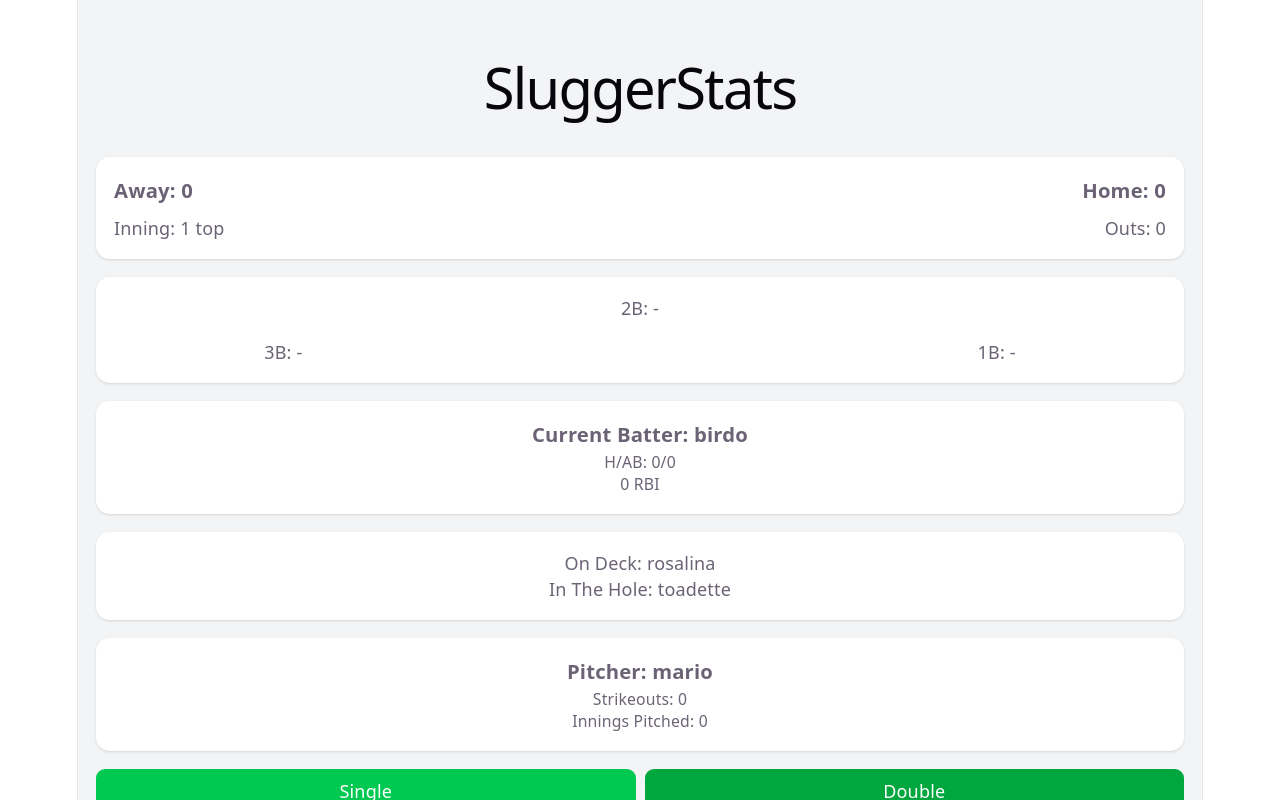
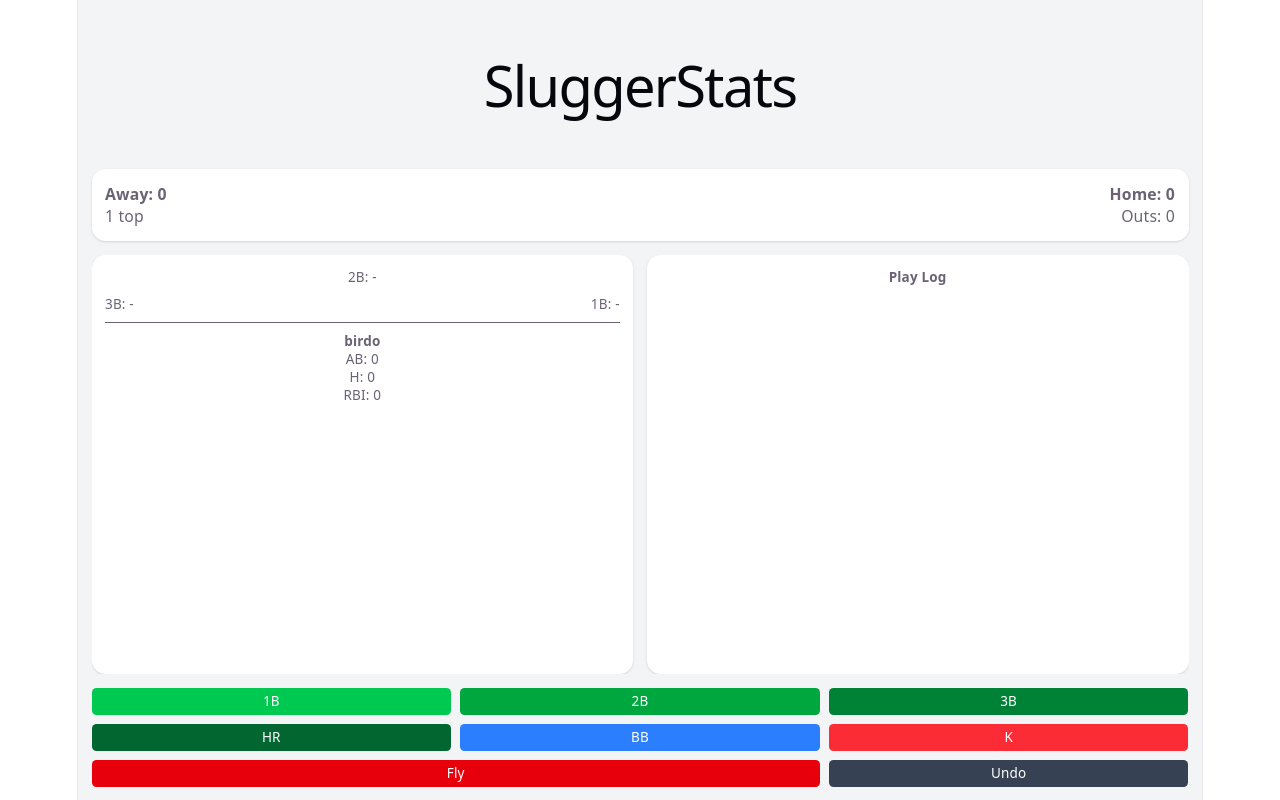
Before and after one commit to lukesantos34/SluggersStats, a React (Vite) app: page / in a window 1280 px wide. Shown: the top 800 px of the page. Built offline with nearby package versions, Linux system fonts and the light colour scheme.

Commit message:
add basic play log window

```diff
--- a/src/App.tsx
+++ b/src/App.tsx
@@ -35,162 +35,99 @@ export default function App() {
   const currentBatter = lineup[battingIndex]
 
   return (
-    <div className="min-h-screen bg-gray-100 p-4 space-y-4">
-      <h1 className="text-2xl font-bold text-center">
+    <div className="h-screen bg-gray-100 p-3 flex flex-col gap-3">
+      <h1 className="text-xl font-bold text-center">
         SluggerStats
       </h1>
 
-      {/* Scoreboard */}
-      <div className="bg-white rounded-xl shadow p-4 space-y-2">
-        <div className="flex justify-between text-lg font-semibold">
+      {/* Top Section */}
+      <div className="bg-white rounded-xl shadow p-3 text-sm">
+        <div className="flex justify-between font-semibold">
           <span>Away: {gameState.score.away}</span>
           <span>Home: {gameState.score.home}</span>
         </div>
 
         <div className="flex justify-between">
           <span>
-            Inning: {gameState.inning}{" "}
-            {gameState.inningSide}
+            {gameState.inning} {gameState.inningSide}
           </span>
           <span>Outs: {gameState.outs}</span>
         </div>
       </div>
 
-      {/* Bases */}
-      <div className="bg-white rounded-xl shadow p-4">
-        <div className="grid grid-cols-3 gap-4 text-center">
-          <div></div>
+      {/* Middle Section */}
+      <div className="flex flex-1 gap-3 overflow-hidden">
+        {/* Left: Bases + Stats */}
+        <div className="flex-1 bg-white rounded-xl shadow p-3 text-xs space-y-2">
           <div>
             2B: {gameState.bases.second ?? "-"}
           </div>
-          <div></div>
-
-          <div>
+          <div className="flex justify-between">
+            <span>
               3B: {gameState.bases.third ?? "-"}
-          </div>
-          <div></div>
-          <div>
+            </span>
+            <span>
               1B: {gameState.bases.first ?? "-"}
-          </div>
-        </div>
+            </span>
           </div>
 
-      {/* Current Batter */}
-      <div className="bg-white rounded-xl shadow p-4 space-y-2">
-        <p className="font-semibold text-lg">
-          Current Batter: {currentBatter}
-        </p>
-
-        <div className="text-sm">
-          <p>
-            H/AB: {gameState.playerStats[currentBatter].hits}/{gameState.playerStats[currentBatter].atBats}
+          <div className="pt-2 border-t">
+            <p className="font-semibold">
+              {currentBatter}
             </p>
             <p>
-            {gameState.playerStats[currentBatter].rbis} RBI
+              AB: {gameState.playerStats[currentBatter].atBats}
+            </p>
+            <p>
+              H: {gameState.playerStats[currentBatter].hits}
+            </p>
+            <p>
+              RBI: {gameState.playerStats[currentBatter].rbis}
             </p>
           </div>
         </div>
 
-      {/* On Deck / In The Hole */}
-      <div className="bg-white rounded-xl shadow p-4">
-        <p className="font-medium">
-          On Deck: {
-            lineup[(battingIndex + 1) % lineup.length]
-          }
+        {/* Right: Play Log */}
+        <div className="flex-1 bg-white rounded-xl shadow p-3 text-xs overflow-y-auto">
+          <p className="font-semibold mb-2">
+            Play Log
           </p>
-        <p className="font-medium">
-          In The Hole: {
-            lineup[(battingIndex + 2) % lineup.length]
-          }
-        </p>
-      </div>
-
-      {/* Current Pitcher */}
-      <div className="bg-white rounded-xl shadow p-4 space-y-2">
-        <p className="font-semibold text-lg">
-          Pitcher: {
-            isTop
-              ? gameState.pitcherHome
-              : gameState.pitcherAway
-          }
-        </p>
-
-        <div className="text-sm">
-          <p>
-            Strikeouts: {
-              gameState.playerStats[
-                isTop
-                  ? gameState.pitcherHome
-                  : gameState.pitcherAway
-              ].strikeoutsPitched
-            }
-          </p>
-          <p>
-            Innings Pitched: {
-              gameState.playerStats[
-                isTop
-                  ? gameState.pitcherHome
-                  : gameState.pitcherAway
-              ].inningsPitched
-            }
-          </p>
+          {gameState.playLog
+            .slice()
+            .reverse()
+            .map((play, index) => (
+              <p key={index}>{play}</p>
+            ))}
         </div>
       </div>
 
-      {/* Controls */}
-      <div className="grid grid-cols-2 gap-2">
-        <button
-          onClick={() => handlePlay("single")}
-          className="bg-green-500 text-white rounded-lg p-2"
-        >
-          Single
+      {/* Bottom Controls */}
+      <div className="grid grid-cols-3 gap-2 text-xs">
+        <button onClick={() => handlePlay("single")} className="bg-green-500 text-white rounded p-1">
+          1B
         </button>
-        <button
-          onClick={() => handlePlay("double")}
-          className="bg-green-600 text-white rounded-lg p-2"
-        >
-          Double
+        <button onClick={() => handlePlay("double")} className="bg-green-600 text-white rounded p-1">
+          2B
         </button>
-        <button
-          onClick={() => handlePlay("triple")}
-          className="bg-green-700 text-white rounded-lg p-2"
-        >
-          Triple
+        <button onClick={() => handlePlay("triple")} className="bg-green-700 text-white rounded p-1">
+          3B
         </button>
-        <button
-          onClick={() => handlePlay("homerun")}
-          className="bg-green-800 text-white rounded-lg p-2"
-        >
-          Home Run
+        <button onClick={() => handlePlay("homerun")} className="bg-green-800 text-white rounded p-1">
+          HR
         </button>
-
-        <button
-          onClick={() => handlePlay("walk")}
-          className="bg-blue-500 text-white rounded-lg p-2"
-        >
-          Walk
+        <button onClick={() => handlePlay("walk")} className="bg-blue-500 text-white rounded p-1">
+          BB
         </button>
-        <button
-          onClick={() => handlePlay("strikeout")}
-          className="bg-red-500 text-white rounded-lg p-2"
-        >
-          Strikeout
+        <button onClick={() => handlePlay("strikeout")} className="bg-red-500 text-white rounded p-1">
+          K
         </button>
-        <button
-          onClick={() => handlePlay("flyout")}
-          className="bg-red-600 text-white rounded-lg p-2 col-span-2"
-        >
-          Flyout
+        <button onClick={() => handlePlay("flyout")} className="bg-red-600 text-white rounded p-1 col-span-2">
+          Fly
         </button>
-      </div>
-
-      {/* Undo */}
-      <button
-        onClick={handleUndo}
-        className="w-full bg-gray-700 text-white rounded-lg p-2"
-      >
+        <button onClick={handleUndo} className="bg-gray-700 text-white rounded p-1">
           Undo
         </button>
       </div>
+    </div>
   )
 }
--- a/src/engine/applyPlay.ts
+++ b/src/engine/applyPlay.ts
@@ -26,6 +26,8 @@ export function applyPlay(
 
   const currentBatter = lineup[battingIndex]
 
+  const playDescription = `${currentBatter} - ${result}`
+
   const pitcher = isTop
     ? newState.pitcherHome
     : newState.pitcherAway
@@ -42,6 +44,7 @@ export function applyPlay(
     advanceBatterIndex(newState)
     checkInningChange(newState)
 
+    newState.playLog.push(playDescription)
     return newState
   }
 
@@ -50,6 +53,7 @@ export function applyPlay(
     advanceRunners(newState, 1)
     newState.bases.first = currentBatter
     advanceBatterIndex(newState)
+    newState.playLog.push(playDescription)
     return newState
   }
 
@@ -75,6 +79,7 @@ export function applyPlay(
   }
 
   advanceBatterIndex(newState)
+  newState.playLog.push(playDescription)
   return newState
 }
 
@@ -134,6 +139,7 @@ function scoreRun(state: GameState, player: string) {
   }
 
   state.playerStats[player].rbis += 1
+  state.playLog.push(`${player} scores a run`)
 }
 
 function checkInningChange(state: GameState) {
--- a/src/engine/createInitialGameState.ts
+++ b/src/engine/createInitialGameState.ts
@@ -14,7 +14,7 @@ const homeLineup = [
 
 const awayLineup = [
   "birdo",
-  "rosalina",
+  "donkey_kong",
   "toadette",
   "boo",
   "waluigi",
@@ -71,5 +71,6 @@ export function createInitialGameState(): GameState {
 
     playerStats,
 
+    playLog: [],
   }
 }
--- a/src/engine/types.ts
+++ b/src/engine/types.ts
@@ -36,4 +36,6 @@ export interface GameState {
   pitcherAway: string
 
   playerStats: Record<string, PlayerStats>
+
+  playLog: string[]
 }
```
Lines whose indentation alone changed are shown as unchanged.
